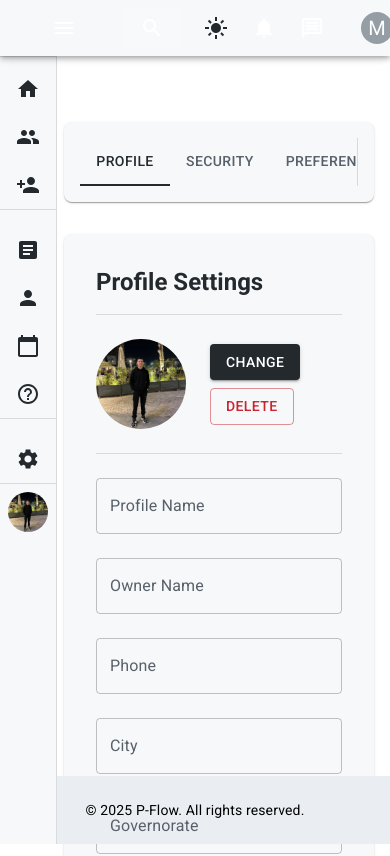
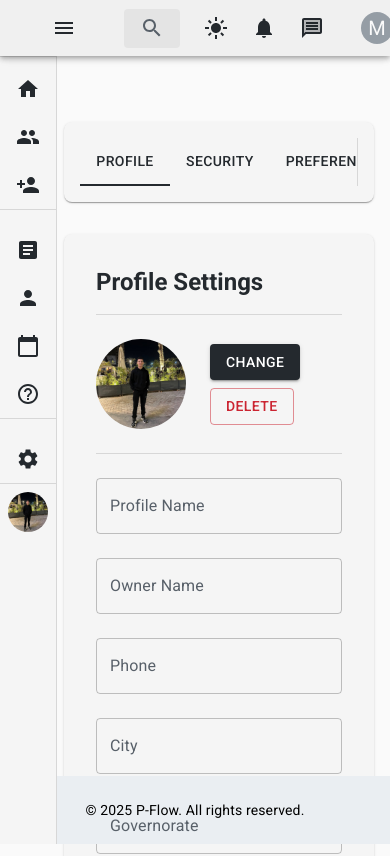
Before and after one commit to elref7i/p-flow, a React (Vite) app: page /setting in a window 390 px wide. Shown: the top 856 px of the page. Built offline with nearby package versions, Linux system fonts and the light colour scheme; sample sign-in values are in the browser's storage.

Commit message:
Refactor button styles and theme colors: update CustomButton, Navbar, and InputSearch components for improved consistency and responsiveness across light and dark modes.

```diff
--- a/src/components/Common/ButtonStyle.jsx
+++ b/src/components/Common/ButtonStyle.jsx
@@ -20,11 +20,11 @@ const CustomButton = styled(Button)(
     color,
     border,
   }) => ({
-    backgroundColor: bgcolor || theme.palette.primary.main, // لون الخلفية الأساسي
-    color: color || theme.palette.text.primary, // لون النص الأساسي
+    backgroundColor: bgcolor || theme.palette.background.button, // لون الخلفية الأساسي
+    color: color || theme.palette.text.button, // لون النص الأساسي
     padding: pad || '10px 20px',
     borderRadius: '5px',
-    border: border || `1px solid ${theme.palette.action.hover}`,
+    border: border || `1px solid ${theme.palette.border.default}`,
     cursor: 'pointer',
     transition: '0.3s',
     display: 'block',
--- a/src/components/Common/InputSearch.jsx
+++ b/src/components/Common/InputSearch.jsx
@@ -5,9 +5,15 @@ import SearchIcon from '@mui/icons-material/Search';
 const Search = styled('div')(({ theme }) => ({
   position: 'relative',
   borderRadius: theme.shape.borderRadius,
-  backgroundColor: alpha(theme.palette.common.white, 0.15),
+  backgroundColor:
+    theme.palette.mode === 'light'
+      ? alpha(theme.palette.common.black, 0.05) // خلفية فاتحة في الوضع الفاتح
+      : alpha(theme.palette.common.white, 0.15), // خلفية داكنة في الوضع الداكن
   '&:hover': {
-    backgroundColor: alpha(theme.palette.common.white, 0.25),
+    backgroundColor:
+      theme.palette.mode === 'light'
+        ? alpha(theme.palette.common.black, 0.1) // خلفية فاتحة عند الـ hover في الوضع الفاتح
+        : alpha(theme.palette.common.white, 0.25), // خلفية داكنة عند الـ hover في الوضع الداكن
   },
   marginRight: theme.spacing(2),
   marginLeft: 0,
@@ -26,6 +32,10 @@ const SearchIconWrapper = styled('div')(({ theme }) => ({
   display: 'flex',
   alignItems: 'center',
   justifyContent: 'center',
+  color:
+    theme.palette.mode === 'light'
+      ? theme.palette.text.secondary // لون أيقونة البحث في الوضع الفاتح
+      : theme.palette.text.primary, // لون أيقونة البحث في الوضع الداكن
 }));
 
 const StyledInputBase = styled(InputBase)(({ theme }) => ({
@@ -38,6 +48,16 @@ const StyledInputBase = styled(InputBase)(({ theme }) => ({
     width: '100%',
     [theme.breakpoints.up('md')]: {
       width: '20ch',
+    },
+    color:
+      theme.palette.mode === 'light'
+        ? theme.palette.text.primary // لون النص في الوضع الفاتح
+        : theme.palette.text.primary, // لون النص في الوضع الداكن
+    '&::placeholder': {
+      color:
+        theme.palette.mode === 'light'
+          ? theme.palette.text.secondary // لون النص المؤقت في الوضع الفاتح
+          : theme.palette.text.secondary, // لون النص المؤقت في الوضع الداكن
     },
   },
 }));
--- a/src/components/Common/LeftAuth.jsx
+++ b/src/components/Common/LeftAuth.jsx
@@ -1,4 +1,4 @@
-import { Grid2, useTheme } from '@mui/material';
+import { Grid2 } from '@mui/material';
 import { Box } from '@mui/system';
 import { CustomLink } from './ButtonStyle';
 import imageStore from '../../assets/Alto ángulo del carrito de compras con espacio de copia y láminas de pastillas _ Foto Premium.jpg';
@@ -6,8 +6,6 @@ import ArrowBackIosIcon from '@mui/icons-material/ArrowBackIos';
 
 // eslint-disable-next-line react/prop-types
 export default function LeftAuth({ namePage, path }) {
-  const theme = useTheme();
-
   return (
     <Grid2
       size={{ md: 4 }}
@@ -26,10 +24,8 @@ export default function LeftAuth({ namePage, path }) {
     >
       <CustomLink
         to={'/landing'}
-        // bghover={true}
         display={'flex'}
         alignItems={'center'}
-        bg={theme.palette.secondary.main}
         p={'10px'}
         br={6}
       >
@@ -52,11 +48,6 @@ export default function LeftAuth({ namePage, path }) {
           fw={'bold'}
           br={'5px'}
           textWrap={'nowrap'}
-          bg={theme.palette.primary.main}
-          bghover={
-            theme.palette.mode === 'dark' && theme.palette.secondary.main
-          }
-          chover={theme.palette.mode === 'dark' && theme.palette.primary.main}
         >
           {namePage}
         </CustomLink>
--- a/src/components/Navbar/Navbar.jsx
+++ b/src/components/Navbar/Navbar.jsx
@@ -62,7 +62,6 @@ export default function Navbar() {
         <Toolbar sx={{ px: 5 }}>
           {token && (
             <IconButton
-              color="inherit"
               aria-label="open drawer"
               onClick={handleDrawerOpen}
               edge="start"
@@ -80,7 +79,6 @@ export default function Navbar() {
             <CustomLink
               to={'/landing'}
               bg={true}
-              c={theme.palette.primary.main}
               hoverbg={true}
               hoverColor={true}
             >
@@ -126,10 +124,10 @@ export default function Navbar() {
             )}
             {token && (
               <>
-                <IconButton color="inherit" aria-label="delete" size="medium">
+                <IconButton aria-label="delete" size="medium">
                   <NotificationsIcon fontSize="inherit" />
                 </IconButton>
-                <IconButton color="inherit" aria-label="delete" size="medium">
+                <IconButton aria-label="delete" size="medium">
                   <MessageTwoTone fontSize="inherit" />
                 </IconButton>
                 <ProfilePerson />
--- a/src/pages/Setting/Setting.jsx
+++ b/src/pages/Setting/Setting.jsx
@@ -1,229 +1,3 @@
-// import {
-//   Avatar,
-//   Box,
-//   Button,
-//   Divider,
-//   Stack,
-//   TextField,
-//   Typography,
-//   InputLabel, // استيراد InputLabel
-// } from '@mui/material';
-// import { CustomHead } from '../../components/Common/CustomTypography';
-// import ImageAdmin from '@/assets/photo_2024-12-03_19-37-17.jpg';
-// import Location from '../../components/Loaction/Location';
-// import { useFormik } from 'formik';
-
-// export default function Setting() {
-//   const {
-//     handleSubmit,
-//     handleBlur,
-//     handleChange,
-//     values,
-//     setFieldValue,
-//     errors,
-//     touched,
-//   } = useFormik({
-//     initialValues: {
-//       name: '',
-//       ownerName: '',
-//       phone: '',
-//       city: '',
-//       location: {
-//         type: '',
-//         coordinates: [],
-//       },
-//       governorate: '',
-//       password: '',
-//       rePassword: '',
-//     },
-//     // validationSchema: signupSchema,
-//     onSubmit: (values) => {
-//       console.log(values);
-//     },
-//   });
-//   return (
-//     <Box maxWidth={'lg'} mx={'auto'}>
-//       <Box component={'form'} onSubmit={handleSubmit}>
-//         <CustomHead fw={'normal'}>My Profile</CustomHead>
-//         <Divider />
-//         <Box py={2}>
-//           <Typography
-//             variant="h2"
-//             fontSize={'20px'}
-//             color="secondary"
-//             fontWeight={'400'}
-//             pb={2}
-//           >
-//             Profile Picture
-//           </Typography>
-//           <Stack
-//             direction={'row'}
-//             gap={3}
-//             flexWrap={'wrap'}
-//             alignItems={'center'}
-//           >
-//             <Box>
-//               <Avatar
-//                 alt="Ahmed Refai"
-//                 src={ImageAdmin}
-//                 sx={{
-//                   width: 90,
-//                   height: 90,
-//                 }}
-//               />
-//             </Box>
-//             <Stack direction={'row'} gap={1}>
-//               <Button variant="contained" color="primary">
-//                 Change Picture
-//               </Button>
-//               <Button variant="contained" color="error">
-//                 Delete Picture
-//               </Button>
-//             </Stack>
-//           </Stack>
-//         </Box>
-//         <Stack direction={'row'} gap={2} flexWrap={'wrap'} fullWidth>
-//           <Box flex={1}>
-//             <InputLabel
-//               htmlFor="profile-name"
-//               sx={{
-//                 fontSize: '20px',
-//                 color: 'secondary.main',
-//                 fontWeight: 400,
-//               }}
-//             >
-//               Profile name
-//             </InputLabel>
-//             <TextField
-//               id="profile-name"
-//               fullWidth
-//               margin="normal"
-//               type="text"
-//               name="name"
-//               value={values.name}
-//               onChange={handleChange}
-//               onBlur={handleBlur}
-//               error={errors.name && touched.name}
-//               helperText={touched.name && errors.name}
-//               sx={{ p: 1 }}
-//             />
-//           </Box>
-//           <Box flex={1}>
-//             <InputLabel
-//               htmlFor="owner-name"
-//               sx={{
-//                 fontSize: '20px',
-//                 color: 'secondary.main',
-//                 fontWeight: 400,
-//               }}
-//             >
-//               Owner Name
-//             </InputLabel>
-//             <TextField
-//               id="owner-name"
-//               fullWidth
-//               margin="normal"
-//               type="text"
-//               name="ownerName"
-//               value={values.ownerName}
-//               onChange={handleChange}
-//               onBlur={handleBlur}
-//               error={errors.ownerName && touched.ownerName}
-//               helperText={touched.ownerName && errors.ownerName}
-//             />
-//           </Box>
-//         </Stack>
-//         <Stack direction={'row'} gap={2} flexWrap={'wrap'}>
-//           <Box flex={1}>
-//             <InputLabel
-//               htmlFor="Phone"
-//               sx={{
-//                 fontSize: '20px',
-//                 color: 'secondary.main',
-//                 fontWeight: 400,
-//               }}
-//             >
-//               Phone
-//             </InputLabel>
-//             <TextField
-//               id="Phone"
-//               fullWidth
-//               margin="normal"
-//               type="tel"
-//               name="phone"
-//               value={values.phone}
-//               onChange={handleChange}
-//               onBlur={handleBlur}
-//               error={errors.phone && touched.phone}
-//               helperText={touched.phone && errors.phone}
-//             />
-//           </Box>
-//           <Box flex={1}>
-//             <InputLabel
-//               htmlFor="city"
-//               sx={{
-//                 fontSize: '20px',
-//                 color: 'secondary.main',
-//                 fontWeight: 400,
-//               }}
-//             >
-//               City
-//             </InputLabel>
-//             <TextField
-//               id="city"
-//               fullWidth
-//               margin="normal"
-//               type="text"
-//               name="city"
-//               value={values.city}
-//               onChange={handleChange}
-//               onBlur={handleBlur}
-//               error={errors.city && touched.city}
-//               helperText={touched.city && errors.city}
-//             />
-//           </Box>
-//         </Stack>
-//         <Stack direction={'row'} gap={2} flexWrap={'wrap'}>
-//           <Box flex={1}>
-//             <InputLabel
-//               htmlFor="governorate"
-//               sx={{
-//                 fontSize: '20px',
-//                 color: 'secondary.main',
-//                 fontWeight: 400,
-//               }}
-//             >
-//               governorate
-//             </InputLabel>
-//             <TextField
-//               id="governorate"
-//               fullWidth
-//               margin="normal"
-//               type="text"
-//               name="governorate"
-//               value={values.governorate}
-//               onChange={handleChange}
-//               onBlur={handleBlur}
-//               error={errors.governorate && touched.governorate}
-//               helperText={touched.governorate && errors.governorate}
-//             />
-//           </Box>
-//         </Stack>
-//         <Location setFieldValue={setFieldValue} errors={errors} />
-//         <Button
-//           type="submit"
-//           variant="contained"
-//           fs={'15px'}
-//           sx={{ ml: 'auto', display: 'block' }}
-//           marginInline={'auto 0'}
-//         >
-//           Save Changes
-//         </Button>
-//       </Box>
-//     </Box>
-//   );
-// }
-
 import { useState } from 'react';
 import {
   Avatar,
@@ -233,7 +7,6 @@ import {
   Stack,
   TextField,
   Typography,
-  InputLabel,
   Paper,
   Tabs,
   Tab,
@@ -248,6 +21,7 @@ export default function Setting() {
   const [tabIndex, setTabIndex] = useState(0);
   const theme = useTheme();
   const isSmallScreen = useMediaQuery(theme.breakpoints.down('md'));
+
   const handleTabChange = (event, newIndex) => {
     setTabIndex(newIndex);
   };
@@ -293,11 +67,41 @@ export default function Setting() {
           orientation={isSmallScreen ? 'horizontal' : 'vertical'}
           value={tabIndex}
           onChange={handleTabChange}
-          sx={{ borderRight: 1, borderColor: 'divider' }}
+          sx={{
+            borderRight: 1,
+            borderColor: 'divider',
+            '& .MuiTabs-indicator': {
+              backgroundColor: theme.palette.action.active, // لون المؤشر
+            },
+          }}
         >
-          <Tab label="Profile" />
-          <Tab label="Security" />
-          <Tab label="Preferences" />
+          <Tab
+            label="Profile"
+            sx={{
+              color: theme.palette.text.primary, // لون النص
+              '&.Mui-selected': {
+                color: theme.palette.action.active, // لون النص عند التحديد
+              },
+            }}
+          />
+          <Tab
+            label="Security"
+            sx={{
+              color: theme.palette.text.primary, // لون النص
+              '&.Mui-selected': {
+                color: theme.palette.action.active, // لون النص عند التحديد
+              },
+            }}
+          />
+          <Tab
+            label="Preferences"
+            sx={{
+              color: theme.palette.text.primary, // لون النص
+              '&.Mui-selected': {
+                color: theme.palette.action.active, // لون النص عند التحديد
+              },
+            }}
+          />
         </Tabs>
       </Paper>
 
@@ -380,7 +184,6 @@ export default function Setting() {
             <Button
               type="submit"
               variant="contained"
-              // disabled
               sx={{ mt: 3, ml: 'auto', display: 'block' }}
             >
               Save Changes
--- a/src/theme.jsx
+++ b/src/theme.jsx
@@ -9,9 +9,9 @@ const colors = {
   info: '#0366D6', // لون المعلومات (أزرق)
 
   // درجات الألوان للوضع الفاتح (Light Mode)
-  lightBackground: '#FFFFFF', // لون الخلفية العام (أبيض)
-  lightPaper: '#F6F8FA', // لون المكونات الورقية (رمادي فاتح)
-  lightNavbar: '#F6F8FA', // لون شريط التنقل (رمادي فاتح)
+  lightBackground: '#FAFAFA', // لون الخلفية العام (أبيض فاتح جدًا)
+  lightPaper: '#F5F5F5', // لون المكونات الورقية (أبيض رمادي فاتح)
+  lightNavbar: '#F0F0F0', // لون شريط التنقل (رمادي فاتح جدًا)
   lightTextPrimary: '#24292E', // اللون الأساسي للنصوص (أسود داكن)
   lightTextSecondary: '#586069', // اللون الثانوي للنصوص (رمادي داكن)
   lightGrey: {
@@ -21,8 +21,9 @@ const colors = {
     400: '#959DA5',
     500: '#6A737D',
   },
-  lightBgButton: 'linear-gradient(45deg, #24292E, #0366D6)', // لون زر الوضع الفاتح
-  lightButtonText: '#FFFFFF', // لون نص الأزرار في الوضع الفاتح
+  lightBgButton: '#FFFFFF', // لون زر الوضع الفاتح
+  lightButtonText: '#24292E', // لون نص الأزرار في الوضع الفاتح
+  lightBorder: '#D1D5DA', // لون الحدود في الوضع الفاتح
 
   // درجات الألوان للوضع الداكن (Dark Mode)
   darkBackground: '#0D1117', // لون الخلفية العام (أسود داكن جدًا)
@@ -37,8 +38,9 @@ const colors = {
     400: '#484F58',
     500: '#6E7681',
   },
-  darkBgButton: 'linear-gradient(45deg, #24292E, #0366D6)', // لون زر الوضع الداكن
+  darkBgButton: '#24292E', // لون زر الوضع الداكن
   darkButtonText: '#FFFFFF', // لون نص الأزرار في الوضع الداكن
+  darkBorder: '#30363D', // لون الحدود في الوضع الداكن
 };
 
 export const getDesignTokens = (mode) => ({
@@ -73,11 +75,16 @@ export const getDesignTokens = (mode) => ({
     // درجات الرمادي
     grey: mode === 'light' ? colors.lightGrey : colors.darkGrey,
 
+    // الحدود
+    border: {
+      default: mode === 'light' ? colors.lightBorder : colors.darkBorder, // لون الحدود
+    },
+
     // ألوان إضافية
     action: {
       active: mode === 'light' ? colors.primary : colors.secondary,
-      hover: mode === 'light' ? colors.lightGrey[200] : colors.darkGrey[400],
-      selected: mode === 'light' ? colors.lightGrey[300] : colors.darkGrey[400],
+      hover: mode === 'light' ? colors.lightGrey[200] : colors.darkGrey[300],
+      selected: mode === 'light' ? colors.lightGrey[300] : colors.darkGrey[500],
       disabled: mode === 'light' ? colors.lightGrey[400] : colors.darkGrey[500],
       disabledBackground:
         mode === 'light' ? colors.lightGrey[200] : colors.darkGrey[300],
```
Also changed, not shown: src/components/Common/FixedHead.jsx (+22 -6 lines).
